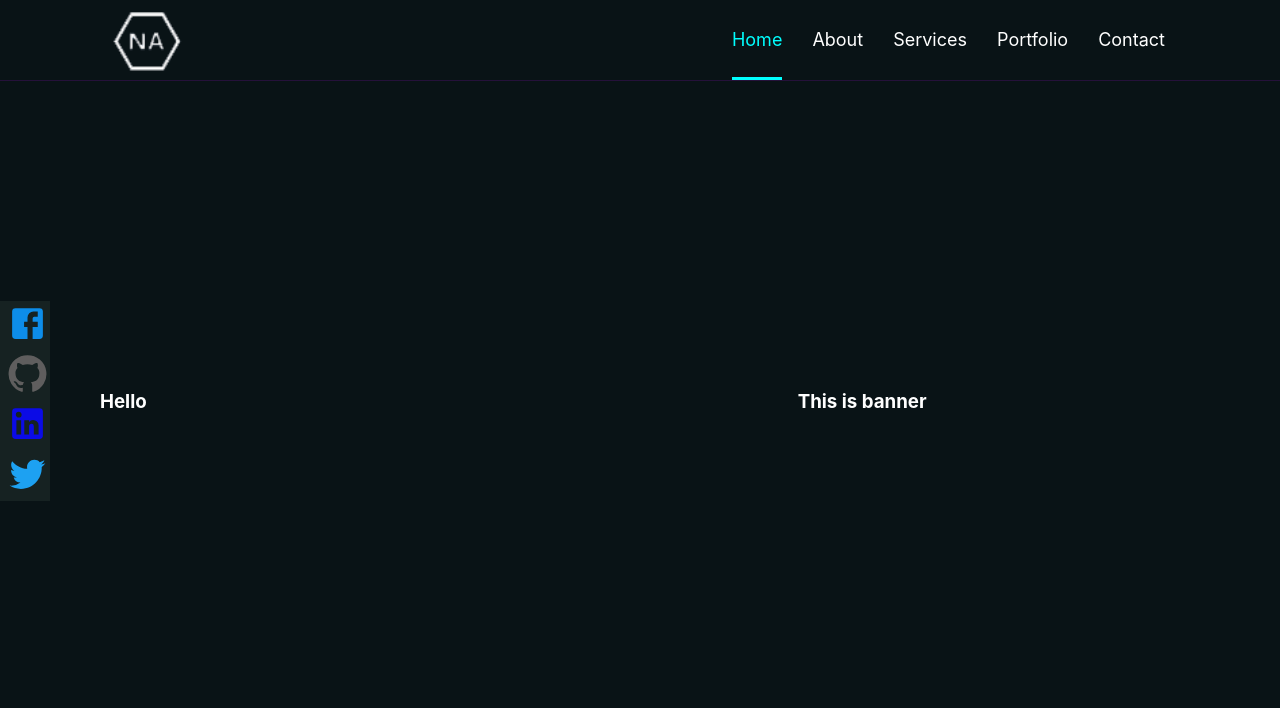
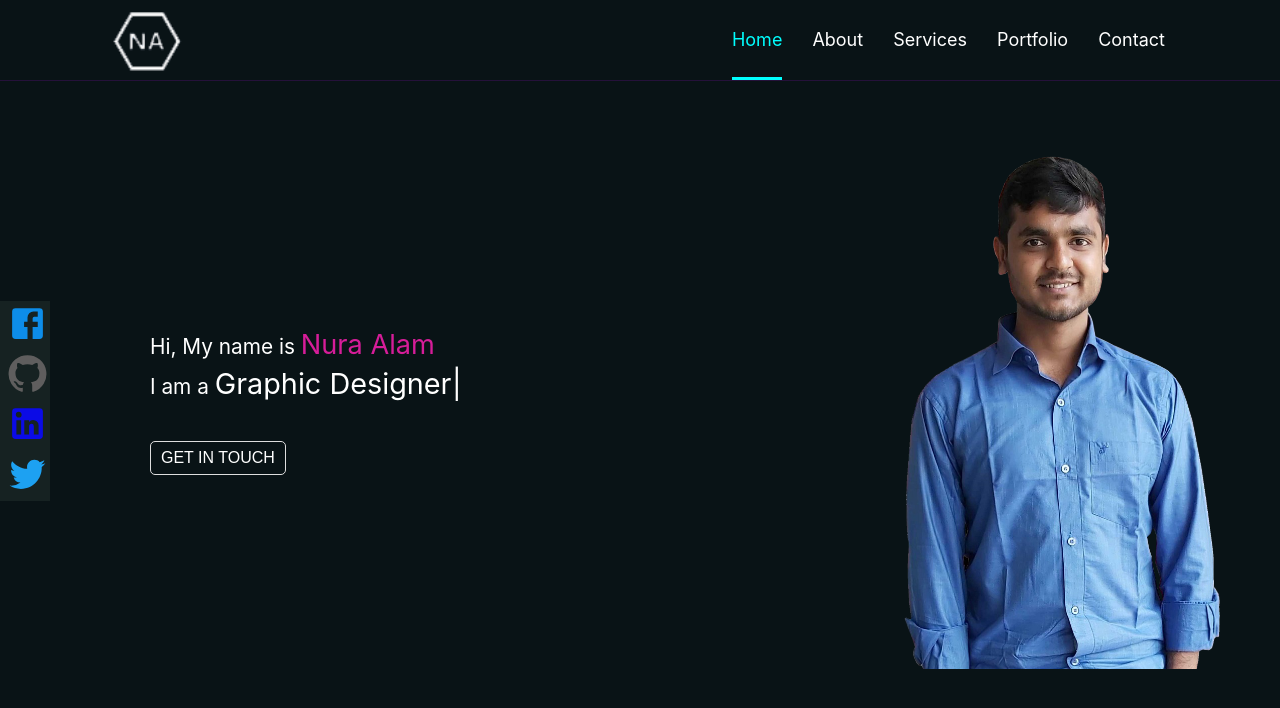
Before and after one commit to Nuralam30/my-portfolio, a React (Create React App) app: page / in a window 1280 px wide. Shown: the top 708 px of the page. Built offline with nearby package versions, Linux system fonts and the light colour scheme.

Commit message:
banner text added

```diff
--- a/package.json
+++ b/package.json
@@ -5,6 +5,7 @@
   "dependencies": {
     "@emotion/react": "^11.10.5",
     "@emotion/styled": "^11.10.5",
+    "@mui/base": "^5.0.0-alpha.104",
     "@mui/icons-material": "^5.10.9",
     "@mui/material": "^5.10.12",
     "@testing-library/jest-dom": "^5.16.5",
@@ -13,6 +14,8 @@
     "react": "^18.2.0",
     "react-dom": "^18.2.0",
     "react-scripts": "5.0.1",
+    "react-typed": "^1.2.0",
+    "typed.js": "^2.0.12",
     "web-vitals": "^2.1.4"
   },
   "scripts": {
--- a/src/components/Banner/Banner.css
+++ b/src/components/Banner/Banner.css
@@ -34,3 +34,44 @@
 .twitter{
     color: #1da1f2;
 }
+
+
+/* ============banner text section=========== */
+.banner-text{
+    display: flex;
+    width: 100%;
+    align-items: center;
+    padding: 0px 50px;
+}
+.banner-text p{
+    font-size: 1.3rem;
+}
+.highlight{
+    color: #d61d99;
+    font-size: 1.7rem;
+}
+.typed-text{
+    font-size: 1.5rem;
+    margin-top: 5px;
+}
+.typed-text.highlight{
+    color: #d61d99;
+}
+.get-in-touch{
+    margin-top: 40px;
+    padding: 7px 10px;
+    background-color: transparent;
+    font-size: 16px;
+    color: #fff;
+    text-transform: uppercase;
+    border: 1px solid #dedede;
+    border-radius: 5px;
+}
+
+/* ==============profile  image section ============== */
+.profile-image{
+    max-width: 350px;
+}
+.profile-image img{
+    width: 100%;
+}
--- a/src/components/Banner/Banner.js
+++ b/src/components/Banner/Banner.js
@@ -1,10 +1,13 @@
 import React from 'react';
 import './Banner.css';
-import Grid from '@mui/material/Grid';
 import FacebookIcon from '@mui/icons-material/Facebook';
 import LinkedInIcon from '@mui/icons-material/LinkedIn';
 import TwitterIcon from '@mui/icons-material/Twitter';
 import GitHubIcon from '@mui/icons-material/GitHub';
+import profileImage from '../utilities/images/NurImage.png';
+import Typed from './Typed';
+import Grid from '@mui/material/Grid';
+
 
 const Banner = () => {
     return (
@@ -15,12 +18,19 @@ const Banner = () => {
                 <a href="#linkedin"><LinkedInIcon className='icon-link linkedin' sx={{ fontSize: 45 }} /></a>
                 <a href="#twitter"><TwitterIcon className='icon-link twitter' sx={{ fontSize: 45 }} /></a>
             </div>
-            <Grid container spacing={2}>
-                <Grid item xs={7}>
-                    <h3>Hello</h3>
+
+
+            <Grid container spacing={2} className='banner-text'>
+                <Grid item xs={8}>
+                    <p>Hi, My name is <span className='highlight'>Nura Alam</span></p>
+                    <p className='typed-text'>I am a <Typed className='highlight'></Typed></p>
+                    <button className='get-in-touch'>Get in Touch</button>
                 </Grid>
+
                 <Grid item xs={4}>
-                    <h3>This is banner</h3>
+                    <div className="profile-image">
+                        <img src={profileImage} alt="profile" />
+                    </div>
                 </Grid>
             </Grid>
         </div>
--- /dev/null
+++ b/src/components/Banner/Typed.js
@@ -0,0 +1,19 @@
+import React from 'react';
+import TypedJs from "react-typed";
+
+const textLines = [
+    `Web Desiner`,
+    ` Web Developer`,
+    `Graphic Designer`,
+    `Food Blogger`
+  ];
+
+const Typed = () => {
+    return (
+        <span style={{ fontSize: "1.8rem" }}>
+            <TypedJs strings={textLines} typeSpeed={60} backSpeed={50} endDelay={100} loop={true} />
+        </span>
+    );
+};
+
+export default Typed;
```
Also changed, not shown: src/components/utilities/images/NurImage.png (added), 1 other file (tests, documents, lock files or other folders).
